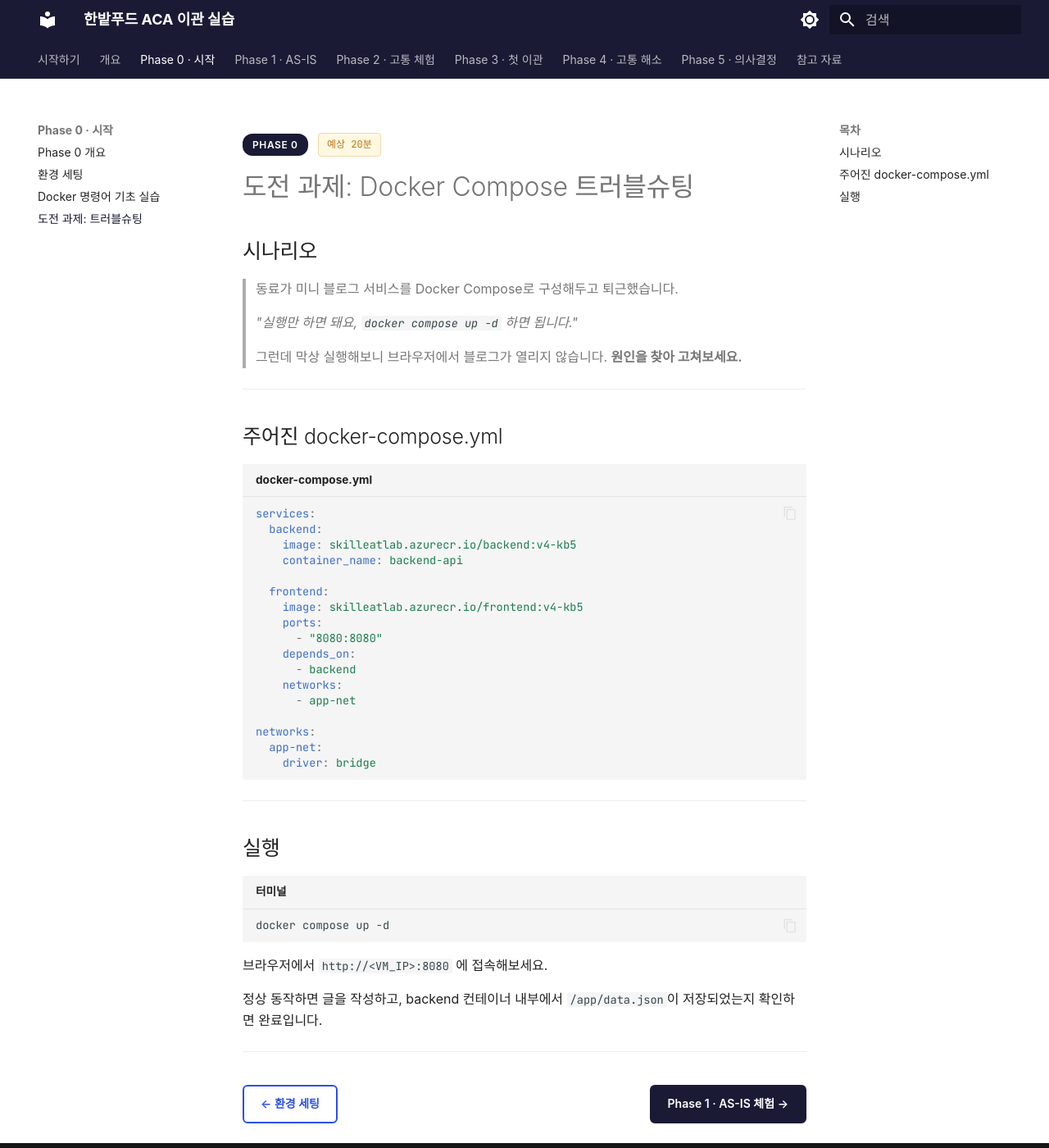
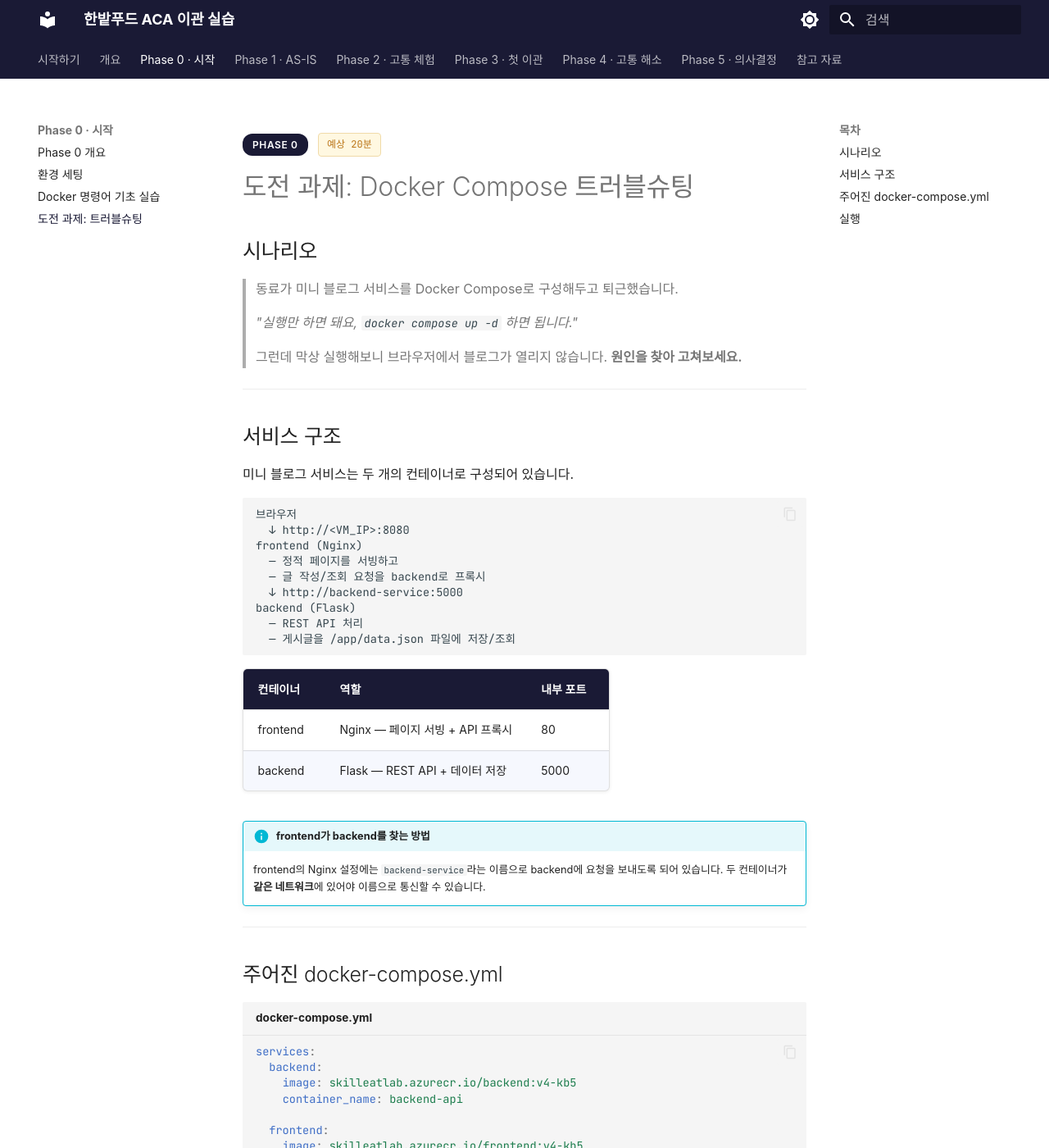
Before and after one commit to skilleat-labs/container-service-labs, an MkDocs documentation site: the page built from docs/phase-0/troubleshooting-compose.md, in a window 1280 px wide and 1400 px high. Shown: the whole window at 82% size. Built offline with MkDocs 1.6.1 and Material for MkDocs 9.7.7, drawn with Linux system fonts in a browser that asks for light colours; some web fonts are replaced.

Commit message:
feat: 트러블슈팅 과제에 서비스 구조 설명 추가
Co-Authored-By: Claude Sonnet 4.6 <noreply@anthropic.com>

````diff
--- a/docs/phase-0/troubleshooting-compose.md
+++ b/docs/phase-0/troubleshooting-compose.md
@@ -11,6 +11,33 @@
 >
 > 그런데 막상 실행해보니 브라우저에서 블로그가 열리지 않습니다.
 > **원인을 찾아 고쳐보세요.**
+
+---
+
+## 서비스 구조
+
+미니 블로그 서비스는 두 개의 컨테이너로 구성되어 있습니다.
+
+```
+브라우저
+  ↓ http://<VM_IP>:8080
+frontend (Nginx)
+  — 정적 페이지를 서빙하고
+  — 글 작성/조회 요청을 backend로 프록시
+  ↓ http://backend-service:5000
+backend (Flask)
+  — REST API 처리
+  — 게시글을 /app/data.json 파일에 저장/조회
+```
+
+| 컨테이너 | 역할 | 내부 포트 |
+|----------|------|----------|
+| frontend | Nginx — 페이지 서빙 + API 프록시 | 80 |
+| backend | Flask — REST API + 데이터 저장 | 5000 |
+
+!!! info "frontend가 backend를 찾는 방법"
+    frontend의 Nginx 설정에는 `backend-service`라는 이름으로 backend에 요청을 보내도록 되어 있습니다.
+    두 컨테이너가 **같은 네트워크**에 있어야 이름으로 통신할 수 있습니다.
 
 ---
 
````
